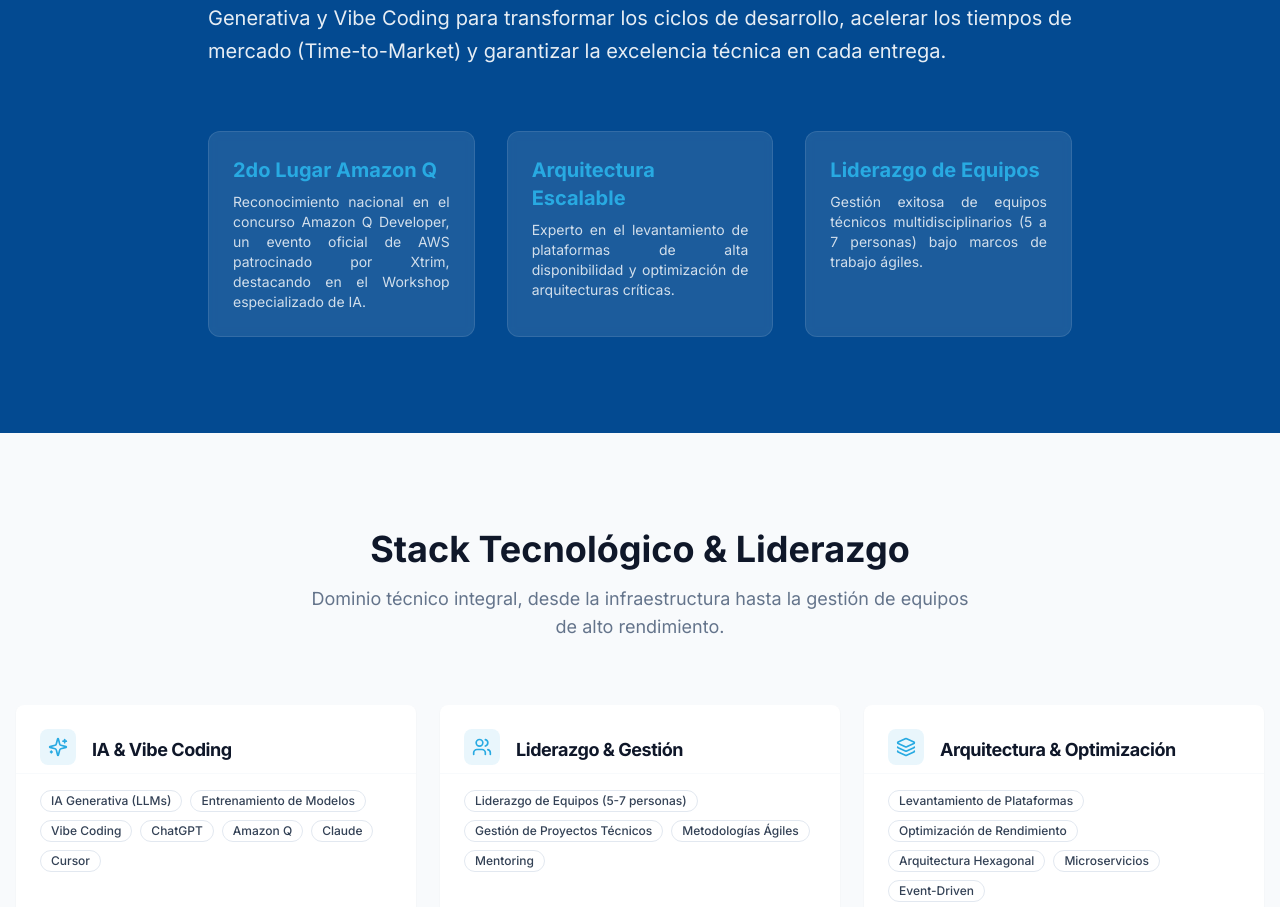
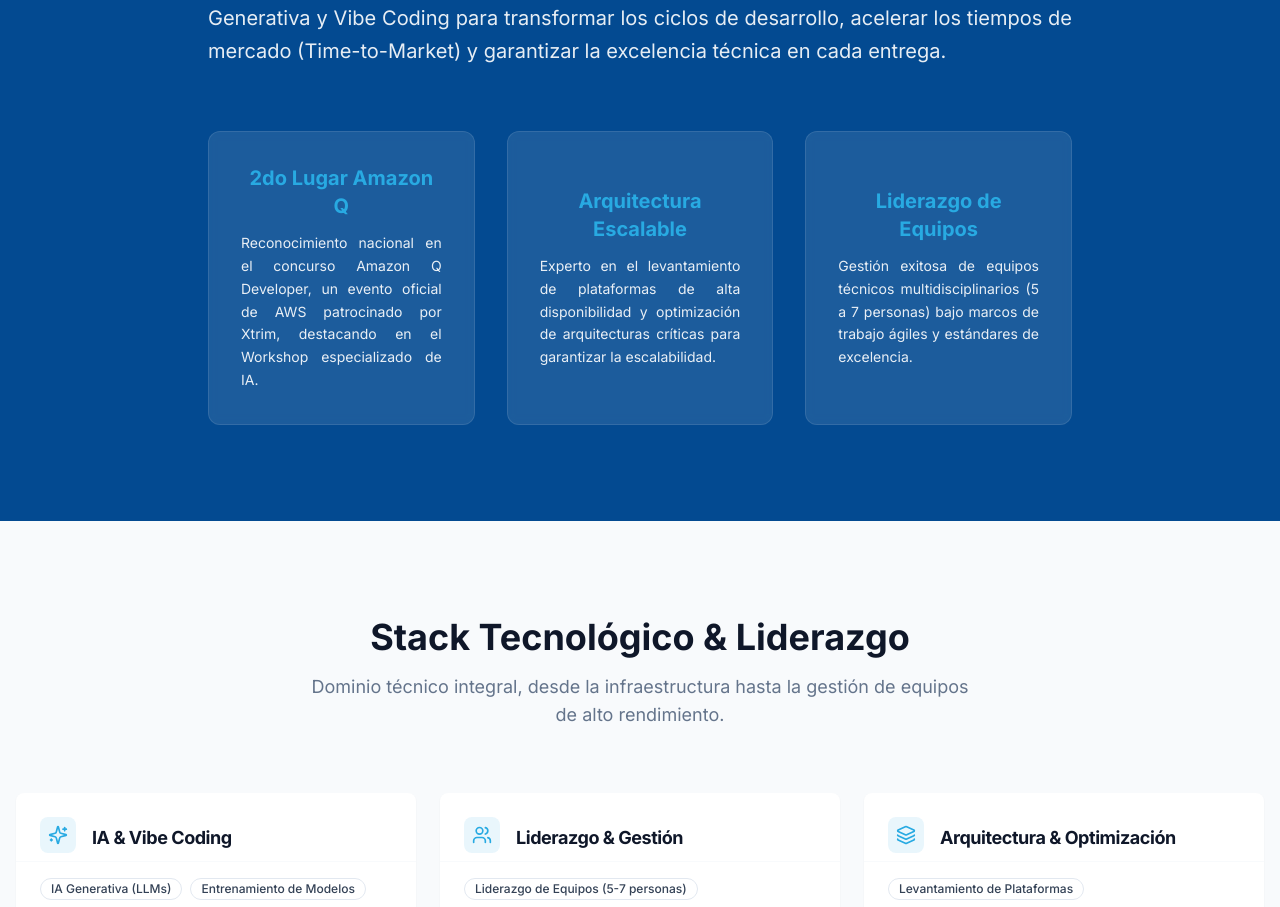
Before and after one commit to jcbodero/jcbodero.github.io, a Next.js app: page / in a window 1280 px wide. Shown: the part 1003-1910 px from the top of the page. Built offline with nearby package versions, Linux system fonts and the light colour scheme.

Commit message:
los cuadros de los logros del perfil profesional justifica el texto hori

```diff
--- a/src/app/page.tsx
+++ b/src/app/page.tsx
@@ -70,8 +70,8 @@ export default function Home() {
 
   const achievements = [
     { title: "2do Lugar Amazon Q", description: "Reconocimiento nacional en el concurso Amazon Q Developer, un evento oficial de AWS patrocinado por Xtrim, destacando en el Workshop especializado de IA." },
-    { title: "Arquitectura Escalable", description: "Experto en el levantamiento de plataformas de alta disponibilidad y optimización de arquitecturas críticas." },
-    { title: "Liderazgo de Equipos", description: "Gestión exitosa de equipos técnicos multidisciplinarios (5 a 7 personas) bajo marcos de trabajo ágiles." }
+    { title: "Arquitectura Escalable", description: "Experto en el levantamiento de plataformas de alta disponibilidad y optimización de arquitecturas críticas para garantizar la escalabilidad." },
+    { title: "Liderazgo de Equipos", description: "Gestión exitosa de equipos técnicos multidisciplinarios (5 a 7 personas) bajo marcos de trabajo ágiles y estándares de excelencia." }
   ];
 
   return (
@@ -159,11 +159,11 @@ export default function Home() {
           <p className="text-xl leading-relaxed opacity-90 text-justify">
             Especialista en la arquitectura y despliegue de plataformas de alta disponibilidad, enfocado en la optimización de rendimientos críticos y la evolución de sistemas complejos. Con una sólida trayectoria liderando equipos de 5 a 7 profesionales, implemento soluciones de IA Generativa y Vibe Coding para transformar los ciclos de desarrollo, acelerar los tiempos de mercado (Time-to-Market) y garantizar la excelencia técnica en cada entrega.
           </p>
-          <div className="grid grid-cols-1 md:grid-cols-3 gap-8 mt-16 text-left">
+          <div className="grid grid-cols-1 md:grid-cols-3 gap-8 mt-16">
             {achievements.map((item, i) => (
-              <div key={i} className="bg-white/10 p-6 rounded-xl backdrop-blur-sm border border-white/10 hover:bg-white/15 transition-colors">
-                <div className="text-xl font-bold text-primary mb-2">{item.title}</div>
-                <div className="text-sm opacity-80 text-justify">{item.description}</div>
+              <div key={i} className="bg-white/10 p-8 rounded-xl backdrop-blur-sm border border-white/10 hover:bg-white/15 transition-all flex flex-col justify-center min-h-[180px]">
+                <div className="text-xl font-bold text-primary mb-3 text-center">{item.title}</div>
+                <div className="text-sm opacity-90 text-justify leading-relaxed">{item.description}</div>
               </div>
             ))}
           </div>
```
